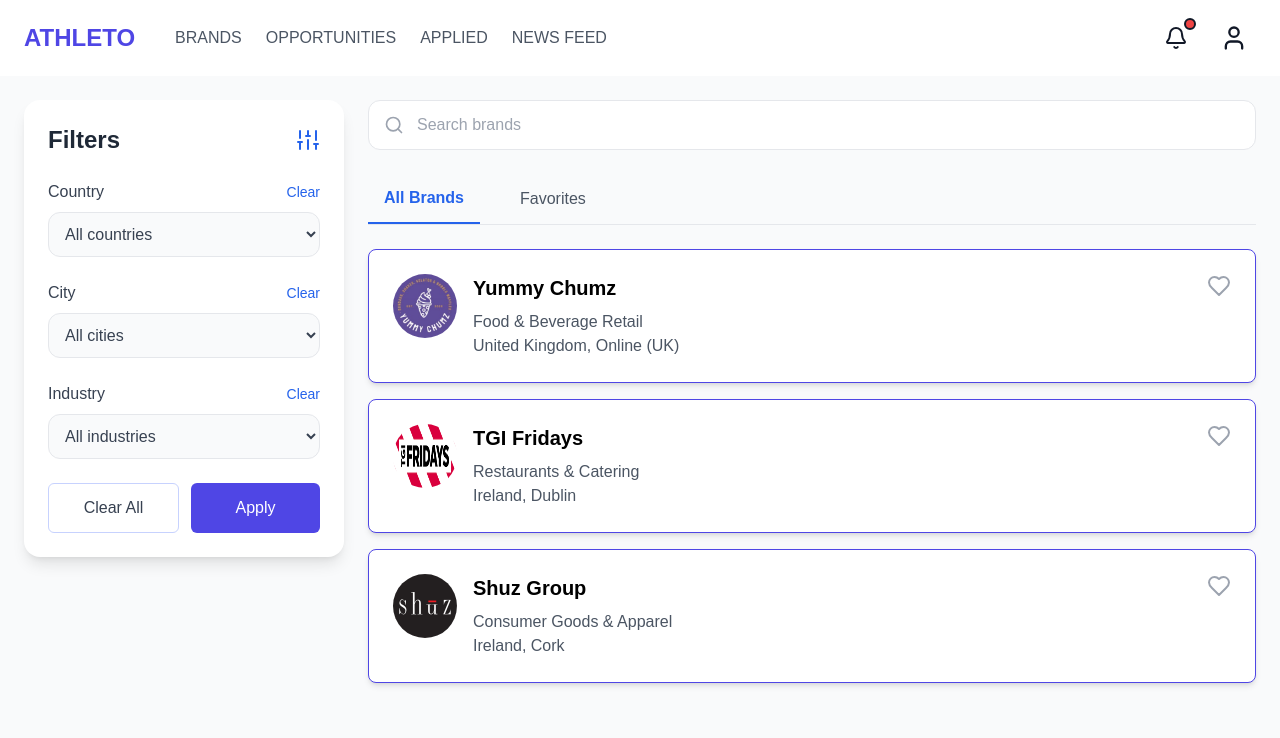
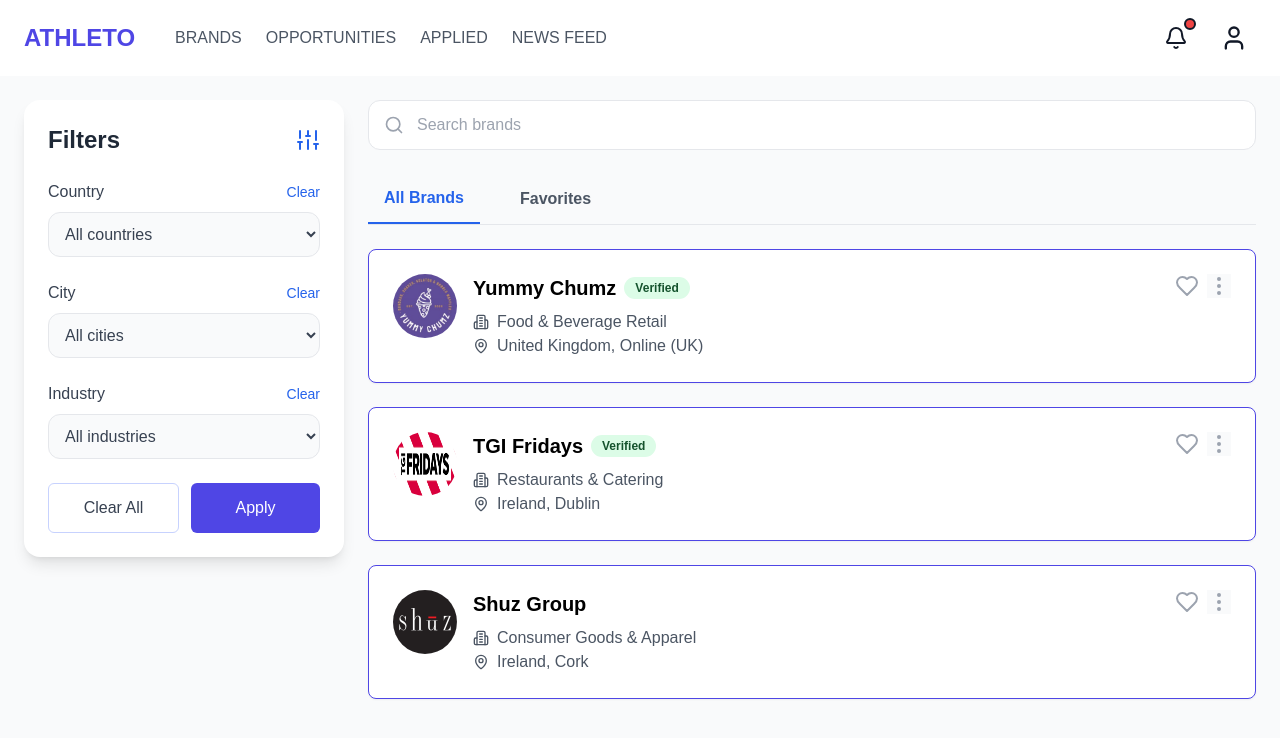
Before and after one commit to Heisenberg300604/Athleto, a Next.js app in the folder athleto/: page /athlete-dashboard in a window 1280 px wide. Shown: the top 738 px of the page. Built offline with nearby package versions, Linux system fonts and the light colour scheme.

Commit message:
brandspage

```diff
--- a/athleto/src/app/athlete-dashboard/page.tsx
+++ b/athleto/src/app/athlete-dashboard/page.tsx
@@ -1,9 +1,49 @@
+"use client"
+
 import type React from "react"
-import { Heart, Search, Sliders } from "lucide-react"
+import { useState } from "react"
+import { Heart, Search, Sliders, MoreVertical, MapPin, Building2 } from "lucide-react"
 import AthleteNavbar from "@/components/AthleteNavbar"
+import { Dialog, DialogContent, DialogHeader, DialogTitle } from "@/components/ui/dialog"
+import { Separator } from "@/components/ui/separator"
+import { Button } from "@/components/ui/button"
+import { Badge } from "@/components/ui/badge"
 
 const AthleteDashboard: React.FC = () => {
-  const countries = [
+  const [favorites, setFavorites] = useState<string[]>([])
+  const [activeTab, setActiveTab] = useState("all")
+  const [selectedBrand, setSelectedBrand] = useState<string | null>(null)
+  const [showActionModal, setShowActionModal] = useState<string | null>(null)
+
+  const brandDetails = {
+    "Yummy Chumz": {
+      description:
+        "Founder 6 year old daughter was diagnosedan and vegan communities.",
+      industry: "Food & Beverage Retail",
+      location: "United Kingdom, Online (UK)",
+      image: "/photo1.jpeg",
+      verified: true,
+    },
+    "TGI Fridays": {
+      description:
+        "An iconic restaurant chain that has been serving American-style cuisine since 1965. Our athlete partnership program includes special menu items, dedicated dietary options, and exclusive venue access for sports celebrations.",
+      industry: "Restaurants & Catering",
+      location: "Ireland, Dublin",
+      image: "/download.png",
+      verified: true,
+    },
+    "Shuz Group": {
+      description:
+        "Leading athletic footwear manufacturer combining cutting-edge technology with supreme comfort. Our innovative approach to sports footwear has made us a preferred choice among professional athletes worldwide.",
+      industry: "Consumer Goods & Apparel",
+      location: "Ireland, Cork",
+      image: "/shuz.png",
+      verified: false,
+    },
+  }
+
+  const [countries, cities, industries] = [
+    [
       "All countries",
       "India",
       "United Kingdom",
@@ -19,9 +59,8 @@
       "Singapore",
       "UAE",
       "South Africa",
-  ]
-
-  const cities = [
+    ],
+    [
       "All cities",
       "Mumbai",
       "Delhi",
@@ -37,9 +76,8 @@
       "Rome",
       "Tokyo",
       "Dubai",
-  ]
-
-  const industries = [
+    ],
+    [
       "All industries",
       "Food & Beverage Retail",
       "Restaurants & Catering",
@@ -55,7 +93,23 @@
       "Travel & Tourism",
       "Fitness & Wellness",
       "Retail",
+    ],
   ]
+
+  const brands = Object.entries(brandDetails).map(([name, details]) => ({
+    name,
+    ...details,
+  }))
+
+  const toggleFavorite = (brandName: string) => {
+    setFavorites((prev) =>
+      prev.includes(brandName) ? prev.filter((name) => name !== brandName) : [...prev, brandName],
+    )
+  }
+
+  const filteredBrands = activeTab === "favorites" ? brands.filter((brand) => favorites.includes(brand.name)) : brands
+
+  const selectedBrandDetails = selectedBrand ? brandDetails[selectedBrand as keyof typeof brandDetails] : null
 
   return (
     <div className="flex flex-col h-screen bg-gray-50">
@@ -110,68 +164,178 @@
               />
             </div>
             <div className="flex gap-6 mt-6 border-b border-gray-200">
-              <button className="px-4 py-3 text-blue-600 border-b-2 border-blue-600 font-semibold">All Brands</button>
-              <button className="px-4 py-3 text-gray-600 hover:text-gray-800 transition-colors">Favorites</button>
+              <button
+                onClick={() => setActiveTab("all")}
+                className={`px-4 py-3 font-semibold transition-colors ${
+                  activeTab === "all" ? "text-blue-600 border-b-2 border-blue-600" : "text-gray-600 hover:text-gray-800"
+                }`}
+              >
+                All Brands
+              </button>
+              <button
+                onClick={() => setActiveTab("favorites")}
+                className={`px-4 py-3 font-semibold transition-colors ${
+                  activeTab === "favorites"
+                    ? "text-blue-600 border-b-2 border-blue-600"
+                    : "text-gray-600 hover:text-gray-800"
+                }`}
+              >
+                Favorites
+              </button>
             </div>
           </div>
 
           {/* Brands */}
-          <div className="space-y-4">
-            {/* Yummy Chumz */}
-            <div className="bg-white border border-indigo-600 shadow-md rounded-lg p-6">
+          <div className="space-y-6 max-w-4xl">
+            {filteredBrands.map((brand) => (
+              <div
+                key={brand.name}
+                className="bg-white border border-indigo-600 shadow-sm hover:shadow-md transition-shadow rounded-lg p-6"
+              >
                 <div className="flex items-start justify-between">
-                <div className="flex gap-4">
-                  <img src="/photo1.jpeg" alt="Yummy Chumz" className="w-16 h-16 rounded-full" />
+                  <div className="flex gap-4 cursor-pointer" onClick={() => setSelectedBrand(brand.name)}>
+                    <img src={brand.image || "/placeholder.svg"} alt={brand.name} className="w-16 h-16 rounded-full" />
                     <div>
-                  <div className="flex items-center gap-4">
-                    <h3 className="text-xl font-bold text-black">Yummy Chumz</h3>
+                      <div className="flex items-center gap-2">
+                        <h3 className="text-xl font-bold text-black">{brand.name}</h3>
+                        {brand.verified && (
+                          <Badge  className="bg-green-100 text-green-900">
+                          Verified
+                          </Badge>
+                        )}
                       </div>
-                  <p className="text-gray-600 mt-2">Food & Beverage Retail</p>
-                  <p className="text-gray-600">United Kingdom, Online (UK)</p>
+                      <div className="flex items-center gap-2 text-gray-600 mt-2">
+                        <Building2 size={16} />
+                        <p>{brand.industry}</p>
+                      </div>
+                      <div className="flex items-center gap-2 text-gray-600">
+                        <MapPin size={16} />
+                        <p>{brand.location}</p>
                       </div>
                     </div>
-                <button className="text-gray-400 hover:text-blue-500">
-                  <Heart size={24} />
+                  </div>
+                  <div className="flex items-center gap-2">
+                    <button
+                      onClick={() => toggleFavorite(brand.name)}
+                      className={`transition-colors ${
+                        favorites.includes(brand.name) ? "text-red-500" : "text-gray-400 hover:text-red-500"
+                      }`}
+                    >
+                      <Heart size={24} fill={favorites.includes(brand.name) ? "currentColor" : "none"} />
                     </button>
-              </div>
-            </div>
-
-            {/* TGI Fridays */}
-            <div className="bg-white border border-indigo-600 shadow-md rounded-lg p-6">
-              <div className="flex items-start justify-between">
-                <div className="flex gap-4">
-                  <img src="/download.png" alt="TGI Fridays" className="w-16 h-16 rounded-full" />
-                  <div>
-                    <h3 className="text-xl font-bold text-black">TGI Fridays</h3>
-                    <p className="text-gray-600 mt-2">Restaurants & Catering</p>
-                    <p className="text-gray-600">Ireland, Dublin</p>
-                  </div>
-                </div>
-                <button className="text-gray-400 hover:text-blue-500">
-                  <Heart size={24} />
-                </button>
-              </div>
-            </div>
-
-            {/* Shuz Group */}
-            <div className="bg-white border border-indigo-600 shadow-md rounded-lg p-6">
-              <div className="flex items-start justify-between">
-                <div className="flex gap-4">
-                  <img src="/shuz.png" alt="Shuz Group" className="w-16 h-16 rounded-full" />
-                  <div>
-                    <h3 className="text-xl font-bold text-black">Shuz Group</h3>
-                    <p className="text-gray-600 mt-2">Consumer Goods & Apparel</p>
-                    <p className="text-gray-600">Ireland, Cork</p>
-                  </div>
-                </div>
-                <button className="text-gray-400 hover:text-blue-500">
-                  <Heart size={24} />
+                    <button
+                      onClick={() => setShowActionModal(brand.name)}
+                      className="text-gray-400 hover:text-gray-600 transition-colors bg-gray-50"
+                    >
+                      <MoreVertical size={24} />
                     </button>
                   </div>
                 </div>
               </div>
+            ))}
           </div>
         </div>
+      </div>
+
+      {/* Brand Details Modal */}
+      <Dialog open={!!selectedBrand} onOpenChange={() => setSelectedBrand(null)}>
+        <DialogContent className="max-w-3xl bg-white p-0 gap-0">
+          <div className="flex h-[600px]">
+            {/* Left side - Brand Info */}
+            <div className="w-1/3 border-r border-gray-200 p-6">
+              <div className="flex flex-col items-center">
+                {selectedBrandDetails && (
+                  <>
+                    <img
+                      src={selectedBrandDetails.image || "/placeholder.svg"}
+                      alt={selectedBrand || ""}
+                      className="w-48 h-48 rounded-full mb-8"
+                    />
+                    <div className="w-full space-y-2">
+                      <button className="w-full text-center py-2 text-blue-600 font-medium hover:bg-blue-50 rounded-lg transition-colors">
+                        Brand Info
+                      </button>
+                      <button className="w-full text-center py-2 text-gray-700 font-medium hover:bg-blue-50 rounded-md transition-colors">
+                        Opportunities
+                      </button>
+                    </div>
+                  </>
+                )}
+              </div>
+            </div>
+
+            {/* Right side - Brand Details */}
+            <div className="w-2/3 p-6 overflow-y-auto">
+              <DialogHeader className="mb-6">
+                <div className="flex items-center justify-between">
+                  <div className="flex items-center gap-2">
+                    <DialogTitle className="text-2xl font-bold text-black">{selectedBrand}</DialogTitle>
+                    {selectedBrandDetails?.verified && (
+                      <Badge variant="secondary" className="bg-green-100 text-green-800">
+                        Verified
+                      </Badge>
+                    )}
+                  </div>
+                    <Button
+
+                    size="icon"
+                    onClick={() => toggleFavorite(selectedBrand || "")}
+                    className={favorites.includes(selectedBrand || "") ? "text-red-500" : "text-gray-400"}
+                    >
+                    <Heart fill={favorites.includes(selectedBrand || "") ? "currentColor" : "none"} />
+                    </Button>
+                </div>
+                {selectedBrandDetails && (
+                  <div className="mt-4 space-y-2">
+                    <div className="flex items-center gap-2 text-gray-600">
+                      <Building2 size={16} />
+                      <span>{selectedBrandDetails.industry}</span>
+                    </div>
+                    <div className="flex items-center gap-2 text-gray-600">
+                      <MapPin size={16} />
+                      <span>{selectedBrandDetails.location}</span>
+                    </div>
+                  </div>
+                )}
+              </DialogHeader>
+              <Separator className="my-6" />
+              <div className="space-y-4">
+                <h3 className="text-lg font-semibold text-gray-900">About</h3>
+                <p className="text-gray-700 leading-relaxed w-auto">{selectedBrandDetails?.description}</p>
+              </div>
+            </div>
+          </div>
+        </DialogContent>
+      </Dialog>
+
+      {/* Actions Modal */}
+      <Dialog open={!!showActionModal} onOpenChange={() => setShowActionModal(null)}>
+        <DialogContent className="sm:max-w-[200px] sm:max-h-[250px] bg-gray-50">
+          <DialogHeader>
+            <DialogTitle className="text-xl font-bold text-black">Brand Actions</DialogTitle>
+          </DialogHeader>
+          <div className="flex flex-col gap-2 mt-4">
+            <button
+              onClick={() => setShowActionModal(null)}
+              className="w-full text-left px-4 py-3 text-gray-700 hover:bg-gray-50 rounded-lg transition-colors"
+            >
+              Report brand
+            </button>
+            <button
+              onClick={() => setShowActionModal(null)}
+              className="w-full text-left px-4 py-3 text-gray-700 hover:bg-gray-50 rounded-lg transition-colors"
+            >
+              Share brand
+            </button>
+            <button
+              onClick={() => setShowActionModal(null)}
+              className="w-full text-left px-4 py-3 text-red-600 hover:bg-red-50 rounded-lg transition-colors"
+            >
+              Block brand
+            </button>
+          </div>
+        </DialogContent>
+      </Dialog>
     </div>
   )
 }
--- /dev/null
+++ b/athleto/src/components/ui/badge.tsx
@@ -0,0 +1,29 @@
+import type * as React from "react"
+import { cva, type VariantProps } from "class-variance-authority"
+
+import { cn } from "@/lib/utils"
+
+const badgeVariants = cva(
+  "inline-flex items-center rounded-full border px-2.5 py-0.5 text-xs font-semibold transition-colors focus:outline-none focus:ring-2 focus:ring-ring focus:ring-offset-2",
+  {
+    variants: {
+      variant: {
+        default: "border-transparent bg-primary text-primary-foreground hover:bg-primary/80",
+        secondary: "border-transparent bg-secondary text-secondary-foreground hover:bg-secondary/80",
+        destructive: "border-transparent bg-destructive text-destructive-foreground hover:bg-destructive/80",
+        outline: "text-foreground",
+      },
+    },
+    defaultVariants: {
+      variant: "default",
+    },
+  },
+)
+
+export interface BadgeProps extends React.HTMLAttributes<HTMLDivElement>, VariantProps<typeof badgeVariants> {}
+
+function Badge({ className, variant, ...props }: BadgeProps) {
+  return <div className={cn(badgeVariants({ variant }), className)} {...props} />
+}
+
+export { Badge, badgeVariants }
--- /dev/null
+++ b/athleto/src/components/ui/separator.tsx
@@ -0,0 +1,24 @@
+"use client"
+
+import * as React from "react"
+import { cn } from "@/lib/utils"
+
+interface SeparatorProps extends React.HTMLProps<HTMLHRElement> {
+  orientation?: "horizontal" | "vertical";
+  decorative?: boolean;
+}
+
+const Separator = React.forwardRef<
+  HTMLHRElement,
+  SeparatorProps
+>(({ className, orientation = "horizontal", decorative = true, ...props }, ref) => (
+  <hr
+    ref={ref}
+    className={cn("shrink-0 bg-border", orientation === "horizontal" ? "h-[1px] w-full" : "h-full w-[1px]", className)}
+    {...props}
+  />
+))
+
+Separator.displayName = "Separator"
+
+export { Separator }
```
Lines whose indentation alone changed are shown as unchanged.
